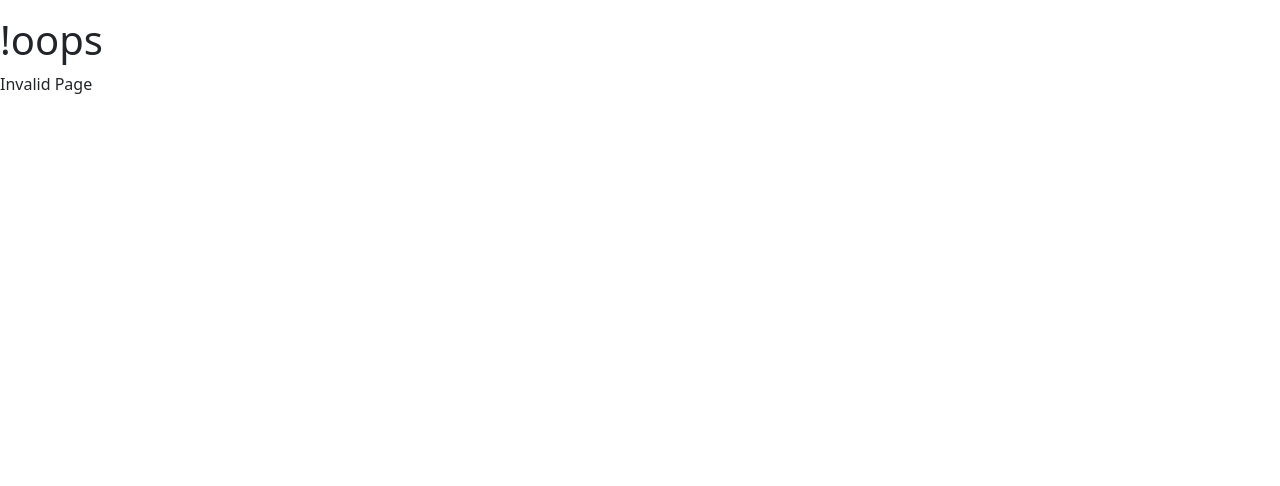
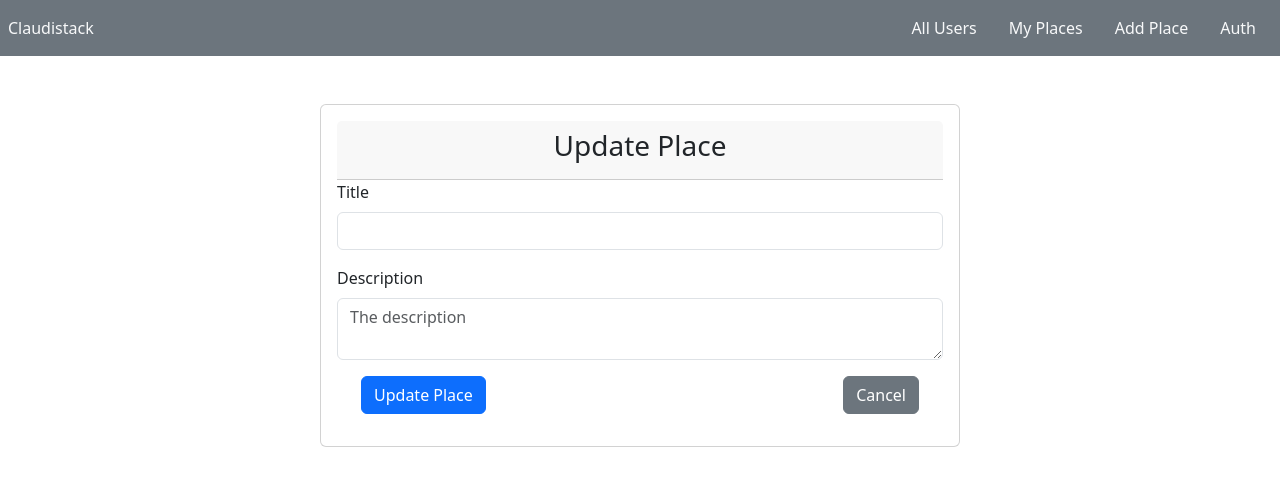
Before and after one commit to HEKNOWSME/MERN, a React (Vite) app in the folder sharefy/client/: page /places/1 in a window 1280 px wide. Before the commit this address had no page. Shown: the top 486 px of the page. Built offline with nearby package versions, Linux system fonts and the light colour scheme.

Commit message:
Update Place

```diff
--- a/sharefy/client/src/places/pages/Places.tsx
+++ b/sharefy/client/src/places/pages/Places.tsx
@@ -1,6 +1,7 @@
 import { useState } from "react";
 import { PlacesList } from "../components/PlacesList";
 import { useParams } from "react-router-dom";
+import DUMMY_PLACES from "../../shared/components/DummpyPlaces";
 type Location = {
 	longitude: string;
 	latitude: string;
@@ -15,38 +16,7 @@ export interface Place {
 	creator: string;
 }
 const Places = () => {
-	const [places] = useState<Place[]>([
-		{
-			title: "Empire State Building",
-			id: "p1",
-			address: "20 W 34th St., New York, NY 10001, United States",
-			description: "One of the most famous sky scrapper in the world",
-			imageUrl:
-				"https://encrypted-tbn3.gstatic.com/licensed-image?q=tbn:ANd9GcTrezj-EjFrSWCIy5zai3bGljtoRrmHXbTtAJfpS7T5awhDsET3ziTAhO8f5d72LtNIzeVXqoZbELj3ijK1PtLeFPBUGcQ5Hz3UlXvZqA",
-			creator: "u1",
-			location: { latitude: "40.7484405", longitude: "-73.9882393" },
-		},
-		{
-			title: "Rwanda",
-			id: "p3",
-			address: "landlocked country in the Great Rift Valley of East Africa",
-			description: "Rwanda, officially the Republic of Rwanda",
-			imageUrl:
-				"https://encrypted-tbn1.gstatic.com/licensed-image?q=tbn:ANd9GcR-xjFR-gJgCANgwA0RCFjL4GwKrYzthI9KwzfGfmaSNh6fDFlBHJN0mUGnt0OaNG3Wx8qrUoOiE17s5wrx5qedBLVAQNQMvG9BE9hz2w",
-			creator: "u1",
-			location: { latitude: "40.7484405", longitude: "-73.9882393" },
-		},
-		{
-			title: "Empire State Building",
-			id: "p2",
-			address: "20 W 34th St., New York, NY 10001, United States",
-			description: "One of the most famous sky scrapper in the world",
-			imageUrl:
-				"https://encrypted-tbn3.gstatic.com/licensed-image?q=tbn:ANd9GcTrezj-EjFrSWCIy5zai3bGljtoRrmHXbTtAJfpS7T5awhDsET3ziTAhO8f5d72LtNIzeVXqoZbELj3ijK1PtLeFPBUGcQ5Hz3UlXvZqA",
-			creator: "u2",
-			location: { latitude: "40.7484405", longitude: "-73.9882393" },
-		},
-	]);
+	const [places] = useState<Place[]>(DUMMY_PLACES);
 	const { userid } = useParams();
 	const filteredPlaces = places.filter((place) => place.creator === userid);
 	return (
--- /dev/null
+++ b/sharefy/client/src/places/pages/UpdatePage.tsx
@@ -0,0 +1,76 @@
+import { useForm } from "react-hook-form";
+import { Place } from "./Places";
+import { useState } from "react";
+import DUMMY_PLACES from "../../shared/components/DummpyPlaces";
+import { useParams } from "react-router-dom";
+const UpdatePage = () => {
+	const [place, setPlace] = useState({ title: "", description: "" });
+	const { pid } = useParams();
+	const filteredPlace = DUMMY_PLACES.find((place) => place.id === pid);
+
+	const {
+		register,
+		handleSubmit,
+		formState: { errors },
+	} = useForm<Place>();
+	return (
+		<form
+			onSubmit={handleSubmit((data) => console.log(data))}
+			className="card p-3 w-50 m-auto mt-5"
+		>
+			<div className="card-header text-center">
+				<h3>Update Place</h3>
+			</div>
+			<div className="mb-3">
+				<label htmlFor="title" className="form-label">
+					Title
+				</label>
+				<input
+					{...register("title", { required: "Field Required" })}
+					type="text"
+					name="title"
+					id="title"
+					className="form-control"
+					value={filteredPlace?.title}
+					onChange={(e) => setPlace({ ...place, title: e.target.value })}
+				/>
+				{errors.title && (
+					<span className="text-danger">{errors.title.message}</span>
+				)}
+			</div>
+			<div className="mb-3">
+				<label htmlFor="description" className="form-label">
+					Description
+				</label>
+				<textarea
+					{...register("description", {
+						required: "Field Required",
+						minLength: {
+							value: 20,
+							message: "Description Must be above 20 words",
+						},
+					})}
+					name="description"
+					id="description"
+					className="form-control"
+					placeholder="The description"
+					value={filteredPlace?.description}
+					onChange={(e) => setPlace({ ...place, description: e.target.value })}
+				></textarea>
+				{errors.description && (
+					<span className="text-danger">{errors.description.message}</span>
+				)}
+			</div>
+			<div className="mb-3 d-flex justify-content-between">
+				<button type="submit" className="btn btn-primary mx-4">
+					Update Place
+				</button>
+				<button type="reset" className="btn btn-secondary mx-4">
+					Cancel
+				</button>
+			</div>
+		</form>
+	);
+};
+
+export default UpdatePage;
--- a/sharefy/client/src/routing/router.tsx
+++ b/sharefy/client/src/routing/router.tsx
@@ -6,6 +6,7 @@ import { Layout } from "../shared/components/Layout";
 import HomePage from "../HomePage";
 import Error from "./ErrorPage";
 import NewPlace from "../places/pages/NewPlace";
+import UpdatePage from "../places/pages/UpdatePage";
 
 const router = createBrowserRouter([
 	{
@@ -16,8 +17,9 @@ const router = createBrowserRouter([
 			{ index: true, element: <HomePage /> },
 			{ path: "/users", element: <Users /> },
 			{ path: "/places", element: <Places /> },
+			{ path: "/places/newPlace", element: <NewPlace /> },
+			{ path: "/places/:pid", element: <UpdatePage /> },
 			{ path: "/:userid/places", element: <Places /> },
-			{ path: "/:userid/newPlace", element: <NewPlace /> },
 		],
 	},
 ]);
--- /dev/null
+++ b/sharefy/client/src/shared/components/DummpyPlaces.ts
@@ -0,0 +1,34 @@
+const DUMMY_PLACES = [
+	{
+		title: "Empire State Building",
+		id: "p1",
+		address: "20 W 34th St., New York, NY 10001, United States",
+		description: "One of the most famous sky scrapper in the world",
+		imageUrl:
+			"https://encrypted-tbn3.gstatic.com/licensed-image?q=tbn:ANd9GcTrezj-EjFrSWCIy5zai3bGljtoRrmHXbTtAJfpS7T5awhDsET3ziTAhO8f5d72LtNIzeVXqoZbELj3ijK1PtLeFPBUGcQ5Hz3UlXvZqA",
+		creator: "u1",
+		location: { latitude: "40.7484405", longitude: "-73.9882393" },
+	},
+	{
+		title: "Rwanda",
+		id: "p3",
+		address: "landlocked country in the Great Rift Valley of East Africa",
+		description: "Rwanda, officially the Republic of Rwanda",
+		imageUrl:
+			"https://encrypted-tbn1.gstatic.com/licensed-image?q=tbn:ANd9GcR-xjFR-gJgCANgwA0RCFjL4GwKrYzthI9KwzfGfmaSNh6fDFlBHJN0mUGnt0OaNG3Wx8qrUoOiE17s5wrx5qedBLVAQNQMvG9BE9hz2w",
+		creator: "u1",
+		location: { latitude: "40.7484405", longitude: "-73.9882393" },
+	},
+	{
+		title: "Empire State Building",
+		id: "p2",
+		address: "20 W 34th St., New York, NY 10001, United States",
+		description: "One of the most famous sky scrapper in the world",
+		imageUrl:
+			"https://encrypted-tbn3.gstatic.com/licensed-image?q=tbn:ANd9GcTrezj-EjFrSWCIy5zai3bGljtoRrmHXbTtAJfpS7T5awhDsET3ziTAhO8f5d72LtNIzeVXqoZbELj3ijK1PtLeFPBUGcQ5Hz3UlXvZqA",
+		creator: "u2",
+		location: { latitude: "40.7484405", longitude: "-73.9882393" },
+	},
+];
+
+export default DUMMY_PLACES
--- a/sharefy/client/src/shared/components/Navigation.tsx
+++ b/sharefy/client/src/shared/components/Navigation.tsx
@@ -1,15 +1,15 @@
 import { LuMenu } from "react-icons/lu";
 import "./nav.css";
-import { NavLink, useParams } from "react-router-dom";
+import { NavLink } from "react-router-dom";
 import { useState } from "react";
 
 const Navigation = () => {
 	const [toggle, setToggle] = useState(false);
-	const { userid } = useParams();
-
 	return (
 		<header
-			className={`bg-secondary text-light p-2 navigation ${toggle && "toggle"} position-sticky top-0 start-0 end-0 z-1`}
+			className={`bg-secondary text-light p-2 navigation ${
+				toggle && "toggle"
+			} position-sticky top-0 start-0 end-0 z-1`}
 		>
 			<div className="d-flex gap-2 menu">
 				<i className="hamburger" onClick={() => setToggle(!toggle)}>
@@ -45,7 +45,7 @@ const Navigation = () => {
 					</li>
 					<li>
 						<NavLink
-							to={`/${userid}/newPlace`}
+							to={`places/newPlace`}
 							className={({ isActive }: { isActive: boolean }) =>
 								`nav-link ${
 									isActive ? "bg-primary card text-light" : "text-light"
```
